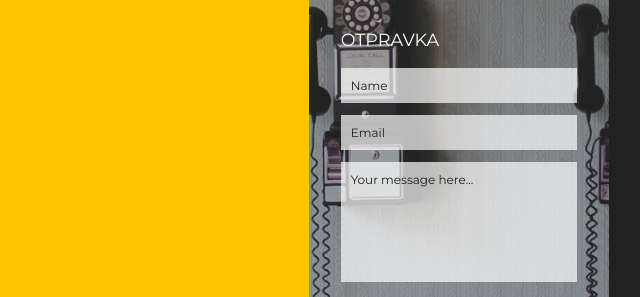
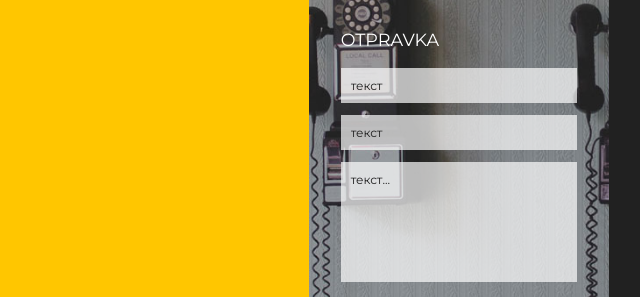
Before and after one commit to bosch-center/bosch-center.github.iold, a plain HTML site: page index.html in a window 1280 px wide. Shown: the part 382-679 px from the top of the page, 460-1100 px from the left. Drawn offline with Linux system fonts and the light colour scheme; some packages are replaced by stand-ins of ours.

Commit message:
Update index.html

```diff
--- a/index.html
+++ b/index.html
@@ -65,9 +65,9 @@ Smartphone Compatible web template, free webdesigns for Nokia, Samsung, LG, Sony
 					<div class="w3layouts_message">
 						<h3>Otpravka</h3>
 						<form action="#" method="post">
-							<input type="text" name="Name" placeholder="Name" required="">
-							<input type="email" name="email" placeholder="Email" required="">
-							<textarea name="Message" placeholder="Your message here..." required=""></textarea>
+							<input type="text" name="Name" placeholder="текст" required="">
+							<input type="email" name="email" placeholder="текст" required="">
+							<textarea name="Message" placeholder="текст..." required=""></textarea>
 							<input type="submit" value="Send">
 						</form>
 					</div>
```
